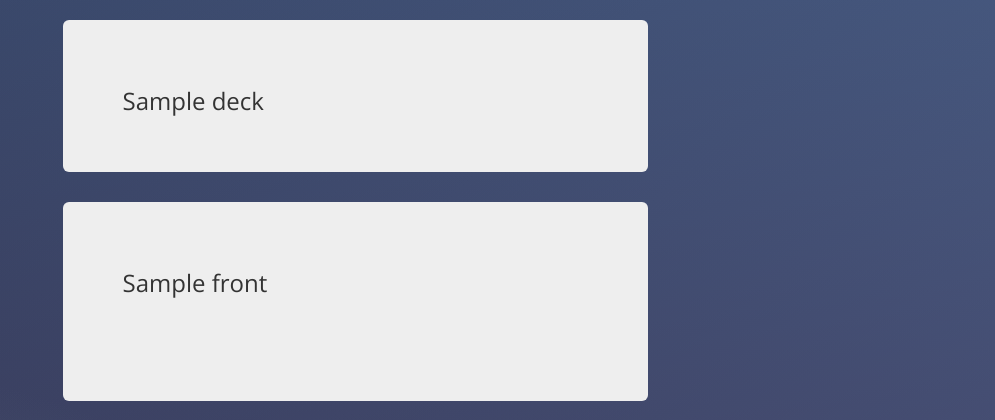
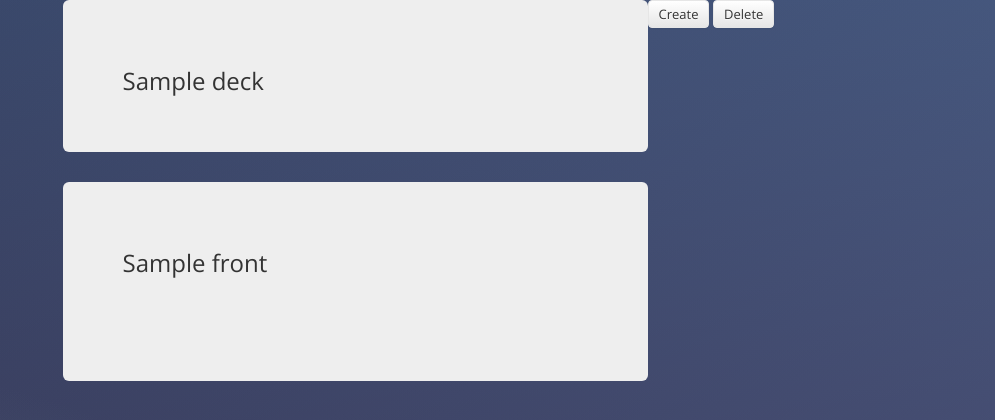
Before and after one commit to lerning/Q2-cards, a Node server app: template views/decks.handlebars in a window 1280 px wide. Shown: the top 420 px of the page, without its empty margins (285-1280 px from the left). Run offline with Node 20, Linux system fonts and the light colour scheme; the template is opened without the code that fills it: most values are stand-ins (such as "Sample title", 1, 10 or a date in 2020); some libraries are stand-ins or nearby versions.

Commit message:
minor adjustment to decks

```diff
--- a/views/decks.handlebars
+++ b/views/decks.handlebars
@@ -3,7 +3,7 @@
     <!-- Latest compiled and minified CSS -->
     <link rel="stylesheet" href="https://maxcdn.bootstrapcdn.com/bootstrap/3.3.7/css/bootstrap.min.css" integrity="sha384-BVYiiSIFeK1dGmJRAkycuHAHRg32OmUcww7on3RYdg4Va+PmSTsz/K68vbdEjh4u" crossorigin="anonymous">
     <link rel="stylesheet" href="https://maxcdn.bootstrapcdn.com/bootstrap/3.3.7/css/bootstrap-theme.min.css" integrity="sha384-rHyoN1iRsVXV4nD0JutlnGaslCJuC7uwjduW9SVrLvRYooPp2bWYgmgJQIXwl/Sp" crossorigin="anonymous">
-     <link rel="stylesheet" href="/stylesheets/style.css"/>
+    <link rel="stylesheet" href="/stylesheets/style.css" />
     <script src="https://cdnjs.cloudflare.com/ajax/libs/jquery/3.2.1/jquery.js" integrity="sha256-DZAnKJ/6XZ9si04Hgrsxu/8s717jcIzLy3oi35EouyE=" crossorigin="anonymous"></script>
     <script src="https://maxcdn.bootstrapcdn.com/bootstrap/3.3.7/js/bootstrap.min.js" integrity="sha384-Tc5IQib027qvyjSMfHjOMaLkfuWVxZxUPnCJA7l2mCWNIpG9mGCD8wGNIcPD7Txa" crossorigin="anonymous"></script>
     <script type="text/javascript" src="/scripts/flash.js"></script>
@@ -11,10 +11,11 @@
 <main class="container">
 
     <div class="row">
-        <h1></h1>
     </div>
 
     <section class="row">
+        <button type="button" class="btn btn-default btnCreate">Create</button>
+        <button type="button" class="btn btn-default btnDestroy">Delete</button>
         {{#each decks}}
             <div class="jumbotron col-md-6 col-md-offset-3 deck" data-id="{{this.deck_id}}">
                 <h3 data-id="{{this.deck_id}}">{{this.deck_title}}</h3>
```
